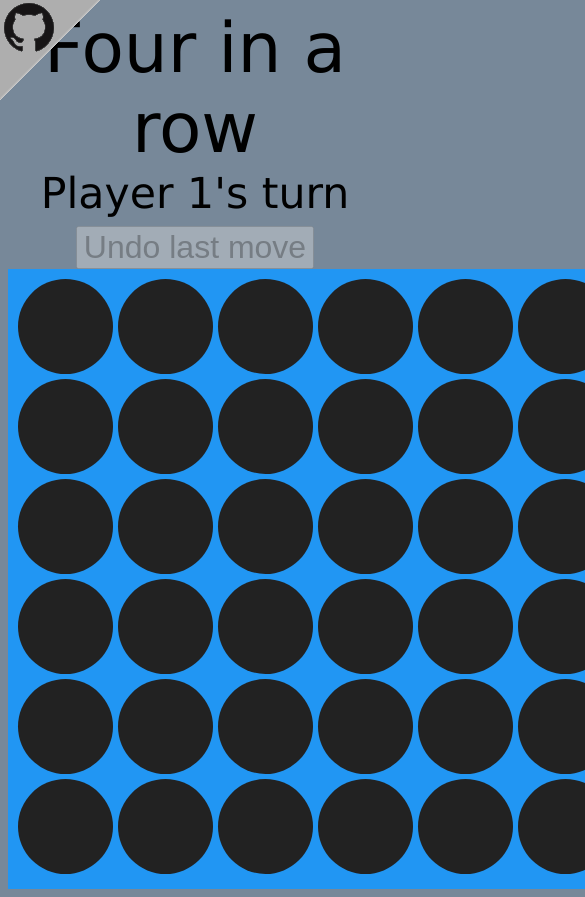
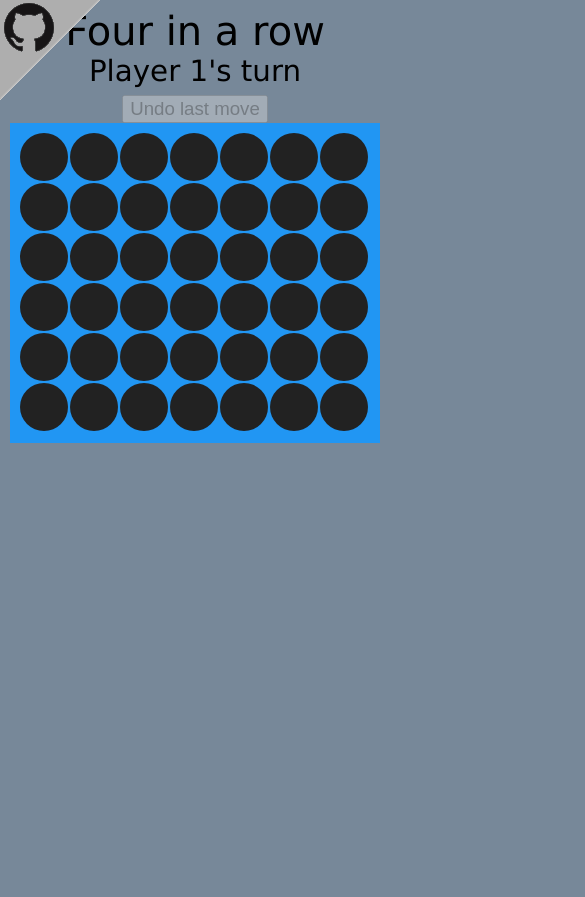
Before and after one commit to chuynh18/fourinarow, a plain HTML site: page index.html in a window 390 px wide. Both pictures are taken after a click on the button "Human vs Human". Shown: the top 897 px of the page, 585 px wide, since content can reach past the window. After the commit the page ends 844 px from the top, so only its background shows below. Drawn offline with Linux system fonts and the light colour scheme.

Commit message:
first pass media queries

```diff
--- a/assets/css/style.css
+++ b/assets/css/style.css
@@ -57,7 +57,7 @@ button {
 }
 
 .circle-cell {
-    border-radius: 50%;
+    border-radius: 45px;
     height: 95%;
     width: 95%;
     background-color: #222;
@@ -151,30 +151,118 @@ button {
     margin-bottom: 5px;
 }
 
-@media only screen and (max-width: 979px) {
+@media only screen and (max-width: 730px) {
+    .grid-item {
+        width: 90px;
+    }
 
+    .game-cell {
+        height: 90px;
+    }
 }
 
-@media only screen and (max-width: 830px) {
+@media only screen and (max-width: 665px) {
+    .grid-item {
+        width: 85px;
+    }
 
+    .game-cell {
+        height: 85px;
+    }
 }
 
-@media only screen and (max-width: 768px) {
+@media only screen and (max-width: 630px) {
+    .grid-item {
+        width: 80px;
+    }
 
+    .game-cell {
+        height: 80px;
+    }
 }
 
-@media only screen and (max-width: 678px) {
+@media only screen and (max-width: 595px) {
+    .grid-item {
+        width: 75px;
+    }
 
+    .game-cell {
+        height: 75px;
+    }
+
+    .heading {
+        font-size: 30pt;
+    }
+
+    #turn {
+        font-size: 22pt;
+    }
+
+    button {
+        font-size: 18pt;
+    }
 }
 
-@media only screen and (max-width: 608px) {
+@media only screen and (max-width: 560px) {
+    .grid-item {
+        width: 70px;
+    }
 
+    .game-cell {
+        height: 70px;
+    }
 }
 
-@media only screen and (max-width: 530px) {
+@media only screen and (max-width: 525px) {
+    .grid-item {
+        width: 65px;
+    }
 
+    .game-cell {
+        height: 65px;
+    }
+
+    button {
+        font-size: 14pt;
+    }
 }
 
-@media only screen and (max-width: 450px) {
+@media only screen and (max-width: 490px) {
+    .grid-item {
+        width: 60px;
+    }
 
+    .game-cell {
+        height: 60px;
+    }
 }
+
+@media only screen and (max-width: 455px) {
+    .grid-item {
+        width: 55px;
+    }
+
+    .game-cell {
+        height: 55px;
+    }
+}
+
+@media only screen and (max-width: 420px) {
+    .grid-item {
+        width: 50px;
+    }
+
+    .game-cell {
+        height: 50px;
+    }
+}
+
+@media only screen and (max-width: 385px) {
+    .grid-item {
+        width: 45px;
+    }
+
+    .game-cell {
+        height: 45px;
+    }
+}
```
